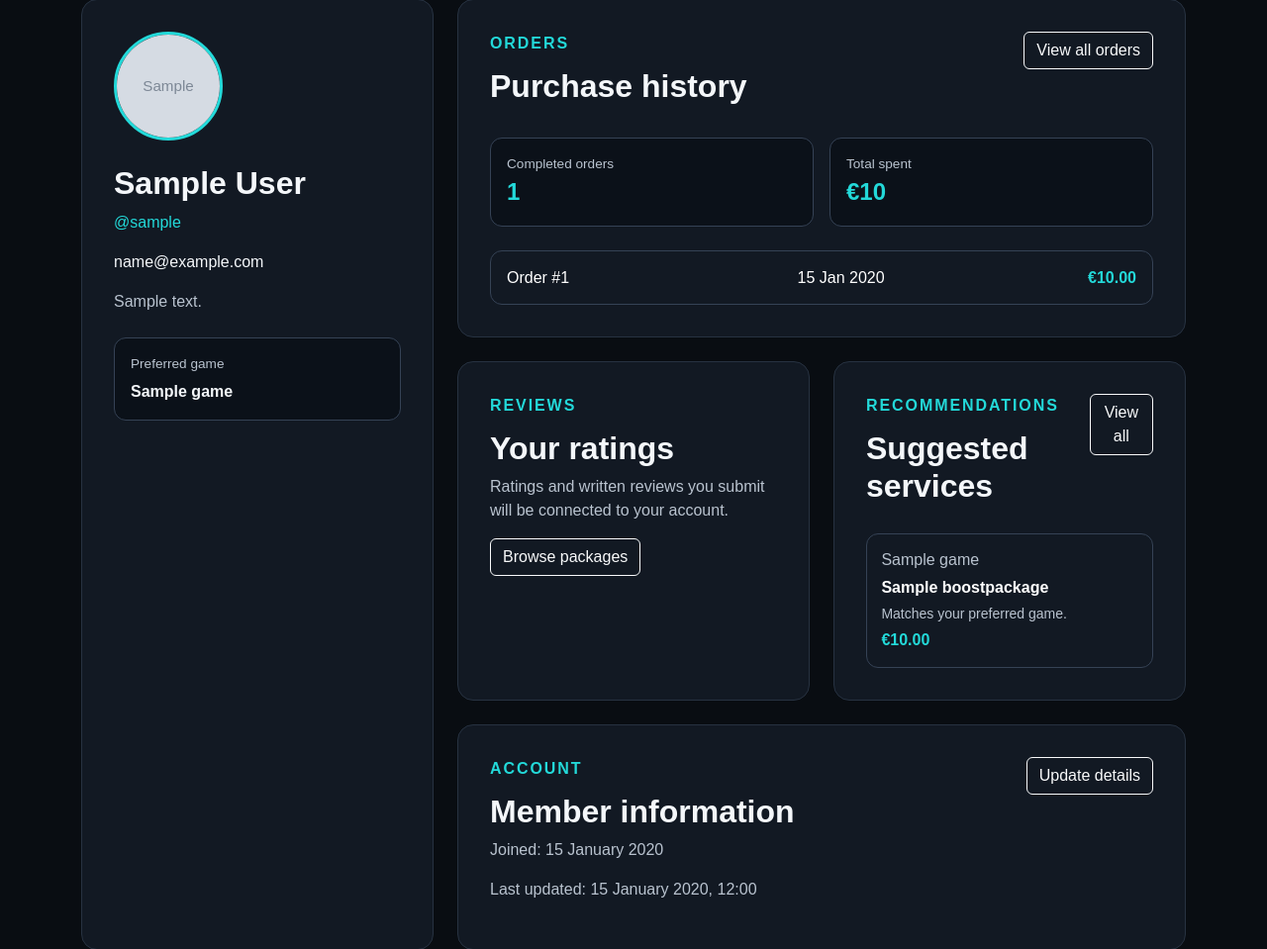
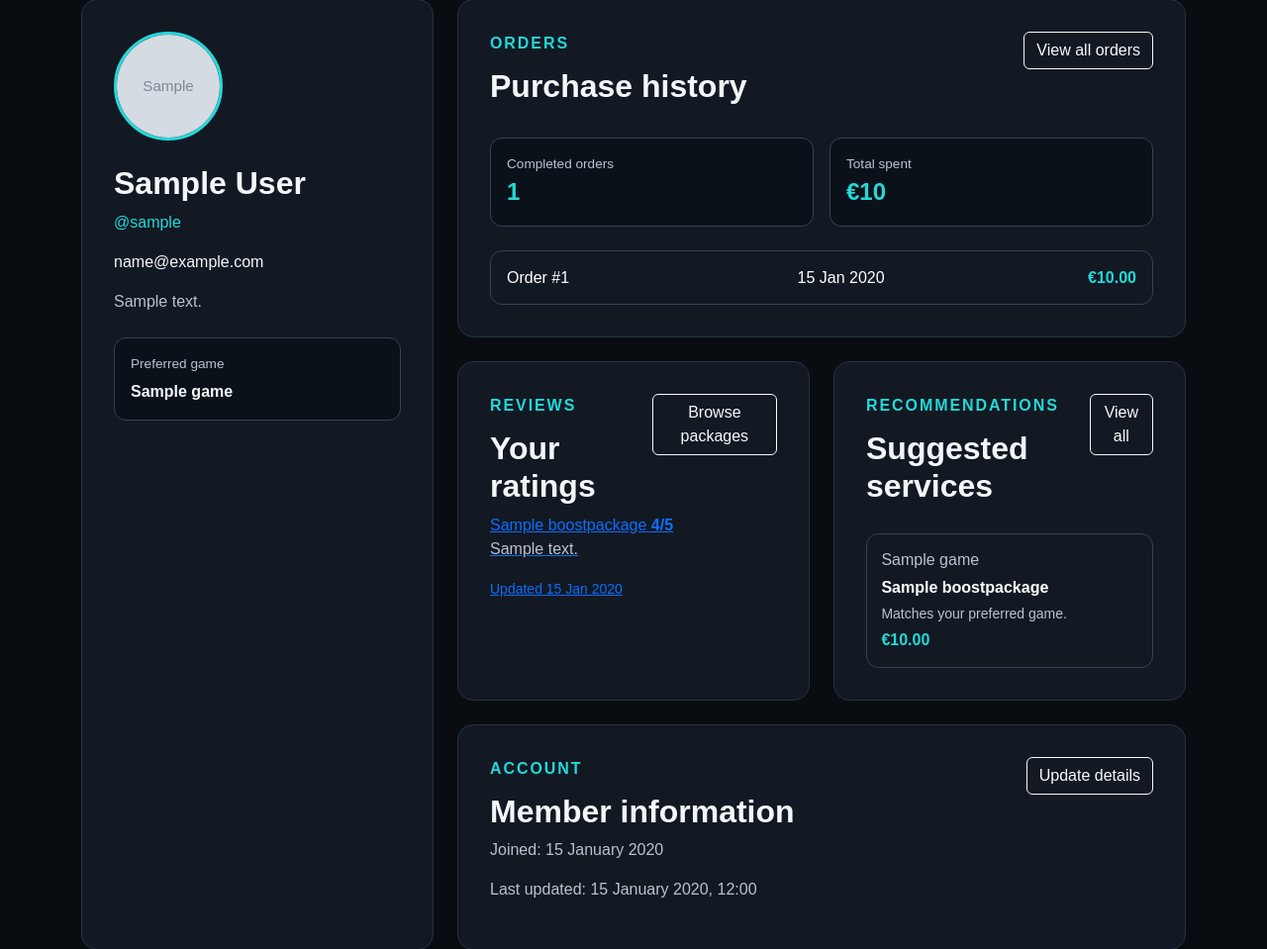
Before and after one commit to foivian2001/Papasmurfs, a Django app: page /dashboard/ in a window 1280 px wide. Shown: the part 327-1286 px from the top of the page at 99% size. Run offline with Django 5.2, Linux system fonts and the light colour scheme; a user stored in the database is signed in; tables that the repository leaves empty hold one stand-in row (values such as "Sample post"); grey boxes marked "Sample" are stand-in pictures; parts of the project's set-up code (start-up, migrations or seed data) failed here and were passed over.

Commit message:
Display user reviews on dashboard

```diff
--- a/dashboard/templates/dashboard/dashboard_home.html
+++ b/dashboard/templates/dashboard/dashboard_home.html
@@ -174,16 +174,14 @@
 
                         <div class="col-12 col-md-6">
                             <article class="dashboard-activity-card h-100">
+                                <div class="dashboard-card-heading">
+                                    <div>
                                         <p class="section-label">
                                             Reviews
                                         </p>
 
                                         <h2>Your ratings</h2>
-
-                                <p>
-                                    Ratings and written reviews you submit
-                                    will be connected to your account.
-                                </p>
+                                    </div>
 
                                     <a
                                         class="btn btn-outline-light"
@@ -191,6 +189,45 @@
                                     >
                                         Browse packages
                                     </a>
+                                </div>
+
+                                {% if recent_reviews %}
+                                    <div class="dashboard-review-list">
+                                        {% for review in recent_reviews %}
+                                            <a
+                                                class="dashboard-review-row"
+                                                href="{% url 'catalogue:package_detail' review.package.id %}"
+                                            >
+                                                <span>
+                                                    {{ review.package.name }}
+                                                </span>
+
+                                                <strong>
+                                                    {{ review.rating }}/5
+                                                </strong>
+
+                                                {% if review.review_text %}
+                                                    <p>
+                                                        {{ review.review_text|truncatechars:90 }}
+                                                    </p>
+                                                {% else %}
+                                                    <p>
+                                                        No written review was added.
+                                                    </p>
+                                                {% endif %}
+
+                                                <small>
+                                                    Updated
+                                                    {{ review.updated_at|date:"d M Y" }}
+                                                </small>
+                                            </a>
+                                        {% endfor %}
+                                    </div>
+                                {% else %}
+                                    <p>
+                                        You have not submitted any ratings yet.
+                                    </p>
+                                {% endif %}
                             </article>
                         </div>
 
--- a/dashboard/views.py
+++ b/dashboard/views.py
@@ -6,6 +6,7 @@ from django.db.models import Sum
 from django.shortcuts import redirect, render
 
 from orders.models import Order
+from ratings.models import PackageReview
 from recommendations.services import get_recommended_packages
 
 from .forms import UserAccountForm, UserProfileForm
@@ -41,6 +42,13 @@ def dashboard_home(request):
         limit=3,
     )
 
+    recent_reviews = (
+        PackageReview.objects
+        .filter(user=request.user)
+        .select_related("package")
+        .order_by("-updated_at")[:3]
+    )
+
     context = {
         "profile": profile,
         "profile_created": profile_created,
@@ -48,6 +56,7 @@ def dashboard_home(request):
         "order_count": user_orders.count(),
         "total_spent": total_spent,
         "recommended_packages": recommended_packages,
+        "recent_reviews": recent_reviews,
     }
 
     return render(
```
Lines whose indentation alone changed are shown as unchanged.
